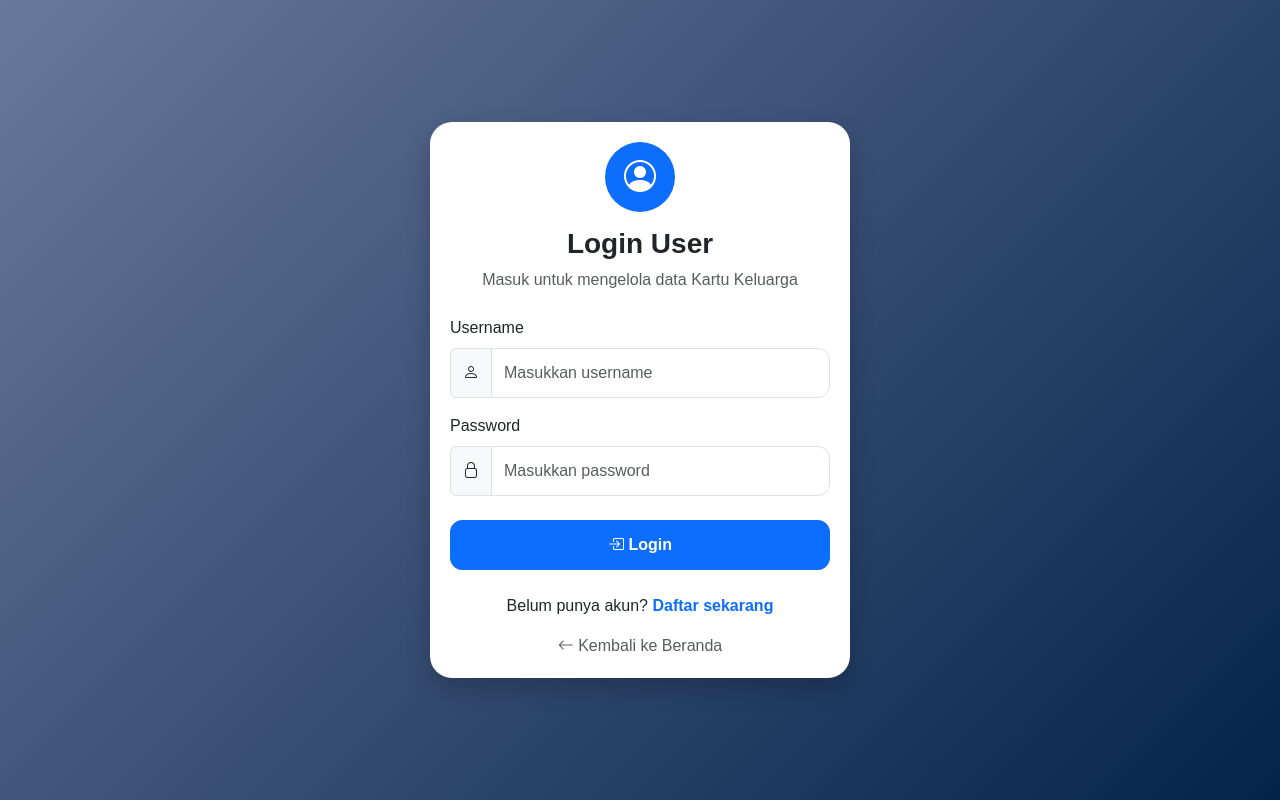
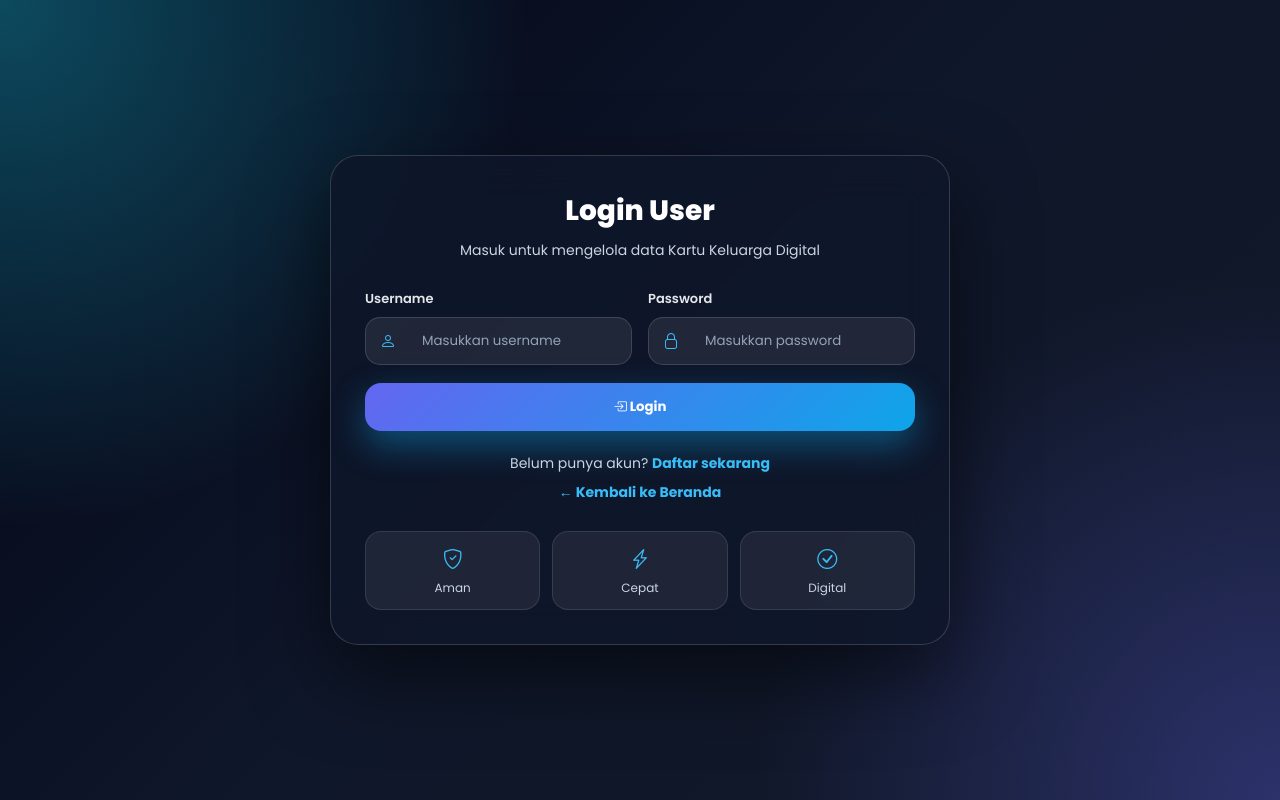
Before and after one commit to karelitafika-boop/Kartu-Keluarga, a PHP site: page /login_users.php in a window 1280 px wide. Run offline with PHP 8.4, Linux system fonts and the light colour scheme.

Commit message:
menambah style

```diff
--- a/login_users.php
+++ b/login_users.php
@@ -5,54 +5,168 @@
   <title>Login User - KK Digital</title>
   <meta name="viewport" content="width=device-width, initial-scale=1">
 
-    <link href="https://cdn.jsdelivr.net/npm/bootstrap@5.3.8/dist/css/bootstrap.min.css" rel="stylesheet">
   <link href="https://cdn.jsdelivr.net/npm/bootstrap-icons/font/bootstrap-icons.css" rel="stylesheet">
+  <link href="https://fonts.googleapis.com/css2?family=Poppins:wght@400;500;600;700;800&display=swap" rel="stylesheet">
 
   <style>
-        body {
-            min-height: 100vh;
-            background: linear-gradient(135deg, #68789a, #05234b);
-            display: flex;
-            align-items: center;
-            justify-content: center;
+    * {
+      margin: 0;
+      padding: 0;
+      box-sizing: border-box;
       font-family: 'Poppins', sans-serif;
     }
 
-        .login-card {
-            width: 100%;
-            max-width: 420px;
-            background: #ffffff;
-            border-radius: 22px;
-            padding: 20px;
-            box-shadow: 0 10px 25px rgba(0,0,0,0.2);
+    body {
+      min-height: 100vh;
+      display: flex;
+      justify-content: center;
+      align-items: center;
+      background:
+        radial-gradient(circle at top left, #22d3ee55, transparent 35%),
+        radial-gradient(circle at bottom right, #6366f155, transparent 35%),
+        linear-gradient(135deg, #020617, #0f172a, #111827);
+      color: white;
+      overflow: hidden;
     }
 
-        .icon-box {
-            width: 70px;
-            height: 70px;
-            background: #0d6efd;
-            color: white;
-            border-radius: 50%;
+    .login-card {
+      width: 620px;
+      padding: 34px;
+      border-radius: 28px;
+      background: rgba(15,23,42,.78);
+      backdrop-filter: blur(22px);
+      border: 1px solid rgba(255,255,255,.16);
+      box-shadow: 0 30px 80px rgba(0,0,0,.55);
+    }
+
+    h2 {
+      text-align: center;
+      font-size: 28px;
+      font-weight: 800;
+      margin-bottom: 8px;
+    }
+
+    p {
+      text-align: center;
+      color: #cbd5e1;
+      font-size: 14px;
+      margin-bottom: 28px;
+    }
+
+    .form-row {
+      display: flex;
+      gap: 16px;
+      margin-bottom: 18px;
+    }
+
+    .form-group {
+      flex: 1;
+    }
+
+    label {
+      display: block;
+      font-size: 13px;
+      margin-bottom: 8px;
+      color: #e5e7eb;
+      font-weight: 600;
+    }
+
+    .input-box {
       display: flex;
       align-items: center;
-            justify-content: center;
-            margin: 0 auto 15px;
-            font-size: 32px;
+      border-radius: 15px;
+      background: rgba(255,255,255,.08);
+      border: 1px solid rgba(255,255,255,.14);
+      overflow: hidden;
     }
 
-        .form-control {
-            border-radius: 12px;
-            padding: 12px;
+    .input-box i {
+      padding: 0 14px;
+      color: #38bdf8;
+    }
+
+    input {
+      width: 100%;
+      padding: 13px 12px;
+      border: none;
+      outline: none;
+      background: transparent;
+      color: white;
+    }
+
+    input::placeholder {
+      color: #94a3b8;
     }
 
     .btn-login {
-            border-radius: 12px;
-            padding: 12px;
-            font-weight: 600;
+      width: 100%;
+      border: none;
+      padding: 14px;
+      border-radius: 16px;
+      font-weight: 700;
+      color: white;
+      background: linear-gradient(135deg, #6366f1, #0ea5e9);
+      box-shadow: 0 14px 35px rgba(14,165,233,.42);
+      cursor: pointer;
+      transition: .3s;
+    }
+
+    .btn-login:hover {
+      transform: translateY(-3px);
     }
 
     a {
+      color: #38bdf8;
       text-decoration: none;
+      font-weight: 700;
+    }
+
+    .bottom-text {
+      margin-top: 22px;
+      margin-bottom: 8px;
+    }
+
+    .alert {
+      background: #ef4444;
+      padding: 12px;
+      border-radius: 14px;
+      margin-bottom: 18px;
+      text-align: center;
+      font-size: 14px;
+    }
+
+    .features {
+      display: flex;
+      gap: 12px;
+      margin-top: 24px;
+    }
+
+    .feature {
+      flex: 1;
+      text-align: center;
+      padding: 12px;
+      border-radius: 16px;
+      background: rgba(255,255,255,.07);
+      border: 1px solid rgba(255,255,255,.1);
+      font-size: 12px;
+      color: #cbd5e1;
+    }
+
+    .feature i {
+      color: #38bdf8;
+      font-size: 20px;
+      display: block;
+      margin-bottom: 5px;
+    }
+
+    @media(max-width: 700px) {
+      .login-card {
+        width: 90%;
+      }
+
+      .form-row {
+        flex-direction: column;
+      }
     }
   </style>
 </head>
@@ -60,52 +174,62 @@
 
 <div class="login-card">
 
-    <div class="icon-box">
-        <i class="bi bi-person-circle"></i>
-    </div>
-
-    <h3 class="text-center fw-bold mb-2">Login User</h3>
-    <p class="text-center text-muted mb-4">
-        Masuk untuk mengelola data Kartu Keluarga
-    </p>
+  <h2>Login User</h2>
+  <p>Masuk untuk mengelola data Kartu Keluarga Digital</p>
 
   <?php
   if (isset($_GET['pesan']) && $_GET['pesan'] == "gagal") {
-        echo '<div class="alert alert-danger">Username atau password salah!</div>';
+      echo '<div class="alert">Username atau password salah!</div>';
   }
   ?>
 
   <form action="cekLogin_users.php" method="POST">
-        <div class="mb-3">
-            <label class="form-label">Username</label>
-            <div class="input-group">
-                <span class="input-group-text"><i class="bi bi-person"></i></span>
-                <input type="text" name="username" class="form-control" placeholder="Masukkan username" required>
+
+    <div class="form-row">
+      <div class="form-group">
+        <label>Username</label>
+        <div class="input-box">
+          <i class="bi bi-person"></i>
+          <input type="text" name="username" placeholder="Masukkan username" required>
         </div>
       </div>
 
-        <div class="mb-4">
-            <label class="form-label">Password</label>
-            <div class="input-group">
-                <span class="input-group-text"><i class="bi bi-lock"></i></span>
-                <input type="password" name="password" class="form-control" placeholder="Masukkan password" required>
+      <div class="form-group">
+        <label>Password</label>
+        <div class="input-box">
+          <i class="bi bi-lock"></i>
+          <input type="password" name="password" placeholder="Masukkan password" required>
+        </div>
       </div>
     </div>
 
-        <button type="submit" class="btn btn-primary w-100 btn-login">
+    <button type="submit" class="btn-login">
       <i class="bi bi-box-arrow-in-right"></i> Login
     </button>
+
   </form>
 
-    <p class="text-center mt-4 mb-0">
-        Belum punya akun?
-        <a href="daftar_user.php" class="fw-bold">Daftar sekarang</a>
+  <p class="bottom-text">
+    Belum punya akun? <a href="daftar_user.php">Daftar sekarang</a>
   </p>
 
-    <div class="text-center mt-3">
-        <a href="index.php" class="text-muted">
-            <i class="bi bi-arrow-left"></i> Kembali ke Beranda
-        </a>
+  <p>
+    <a href="index.php">← Kembali ke Beranda</a>
+  </p>
+
+  <div class="features">
+    <div class="feature">
+      <i class="bi bi-shield-check"></i>
+      Aman
+    </div>
+    <div class="feature">
+      <i class="bi bi-lightning-charge"></i>
+      Cepat
+    </div>
+    <div class="feature">
+      <i class="bi bi-check-circle"></i>
+      Digital
+    </div>
   </div>
 
 </div>
```
Also changed, not shown: daftar_user.php (+151 -57 lines), index.php (+107 -39 lines), assets/bg.png (added). Lines whose indentation alone changed are shown as unchanged.
